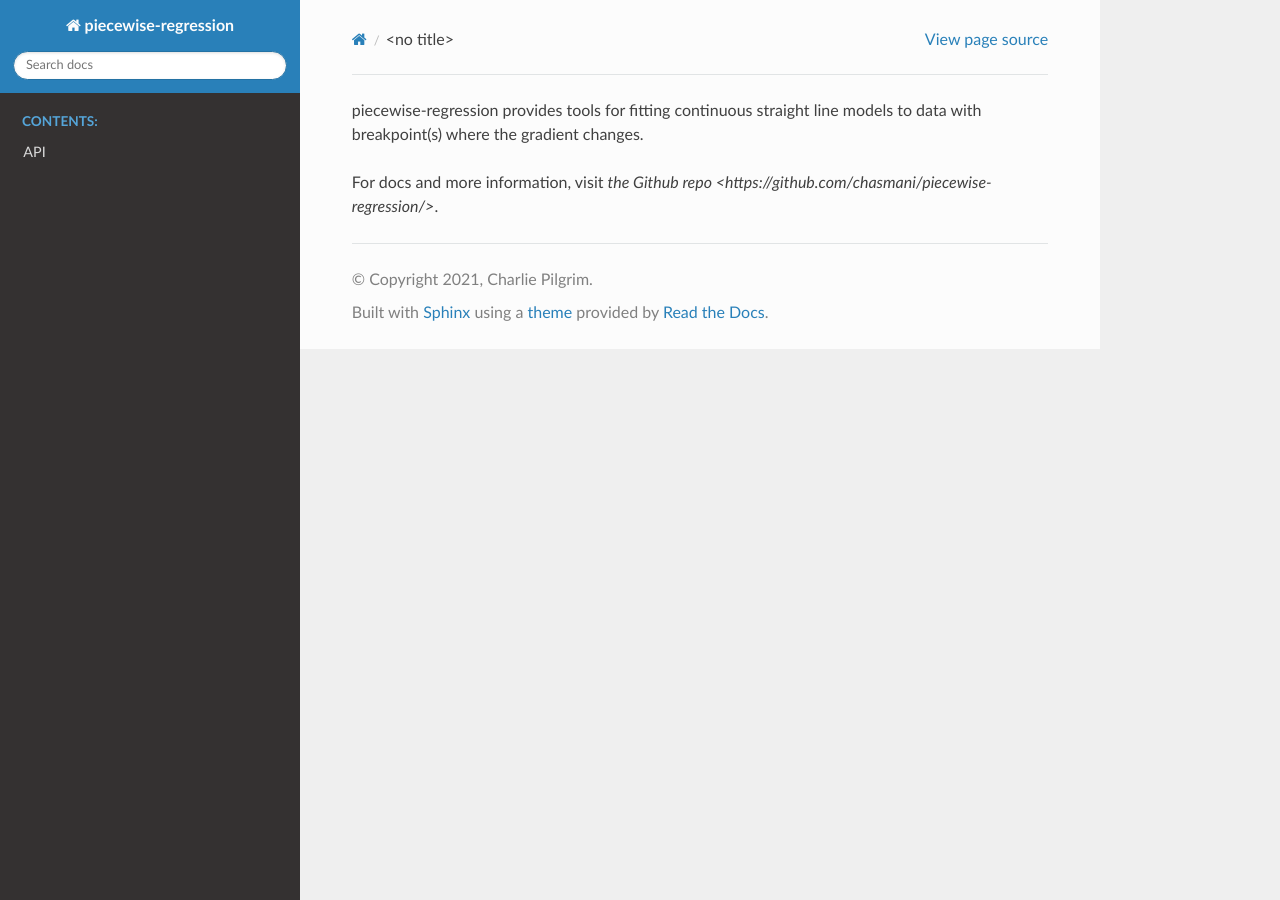
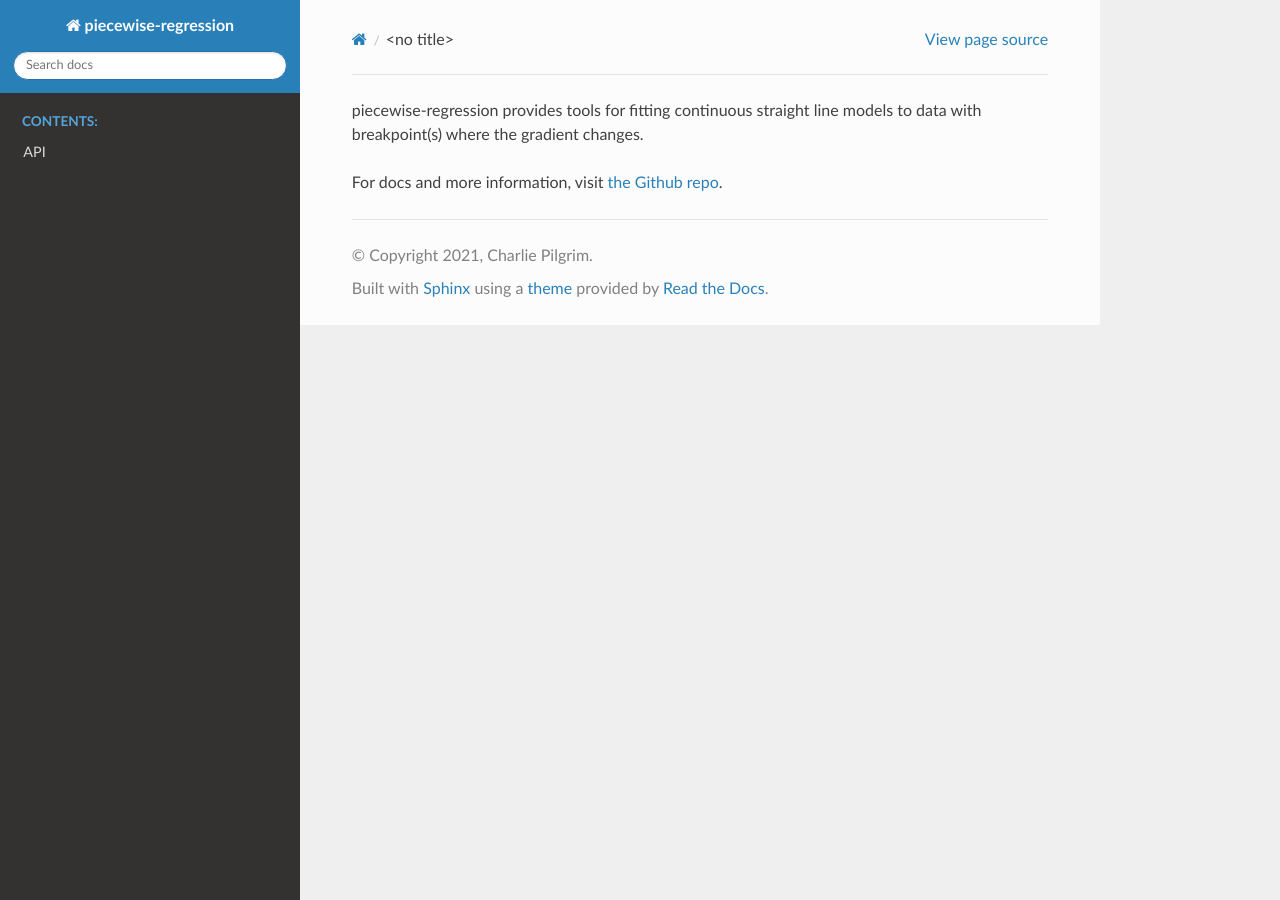
Before and after one commit to chasmani/piecewise-regression, a Sphinx documentation site: the page built from docs/PIP_DOC.rst, in a window 1280 px wide. Built offline with Sphinx 7.4.7 and the Read the Docs theme 2.0.0, drawn with Linux system fonts in a browser that asks for light colours.

Commit message:
updated links

```diff
--- a/docs/PIP_DOC.rst
+++ b/docs/PIP_DOC.rst
@@ -2,4 +2,4 @@
 
 piecewise-regression provides tools for fitting continuous straight line models to data with breakpoint(s) where the gradient changes.
 
-For docs and more information, visit `the Github repo <https://github.com/chasmani/piecewise-regression/>`.
+For docs and more information, visit `the Github repo <https://github.com/chasmani/piecewise-regression/>`_.
--- a/docs/README.rst
+++ b/docs/README.rst
@@ -35,7 +35,7 @@ For example:
 .. image:: https://raw.githubusercontent.com/chasmani/piecewise-regression/master/paper/example.png
     :alt: basic-example-plot-github
 
-There are some code examples below, and more in this `Google Colab Jupyter Notebook <https://colab.research.google.com/drive/1Pwv6LqwZU8Zbl0VZH6cwOTwoRzm3CPPC#offline=true&sandboxMode=true/>`.
+There are some code examples below, and more in this `Google Colab Jupyter Notebook <https://colab.research.google.com/drive/1Pwv6LqwZU8Zbl0VZH6cwOTwoRzm3CPPC#offline=true&sandboxMode=true/>`_.
 
 Installation
 ========================
--- a/setup.py
+++ b/setup.py
@@ -13,7 +13,7 @@ def readme():
 # This call to setup() does all the work
 setuptools.setup(
     name="piecewise-regression",
-    version="1.0.6",
+    version="1.0.7",
     description="piecewise (segmented) regression in python",
     long_description=readme(),
     long_description_content_type="text/markdown",
```
